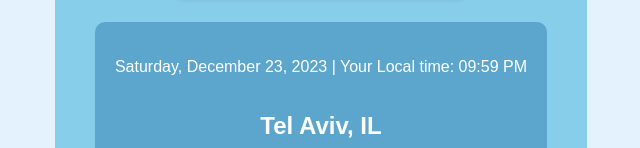
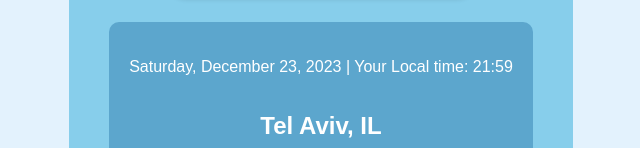
Before and after one commit to EladDavid-SW/Weatherly-NextJS, a Next.js app: page / in a window 1280 px wide. Shown: the part 309-457 px from the top of the page, without its empty margins (339-979 px from the left). Built offline with nearby package versions, Linux system fonts and the light colour scheme; no server answers.

Commit message:
WeatherContent local time update

```diff
--- a/src/components/WeatherContent.js
+++ b/src/components/WeatherContent.js
@@ -28,11 +28,12 @@ const WeatherContent = ({ data }) => {
     if (data) {
       setWeatherData({ ...weatherData, ...data })
     }
-    const currentDate = new Date()
-    const dateOptions = { weekday: 'long', year: 'numeric', month: 'long', day: 'numeric' }
-    const timeOptions = { hour: '2-digit', minute: '2-digit' }
-    const localTime = currentDate.toLocaleTimeString([], timeOptions)
-    setFullDateDisplay(`${currentDate.toLocaleDateString('en-US', dateOptions)} | Your Local time: ${localTime}`)
+    const currentDate = new Date();
+const dateOptions = { weekday: 'long', year: 'numeric', month: 'long', day: 'numeric' };
+const timeOptions = { hour: '2-digit', minute: '2-digit', hour12: false, hourCycle: 'h23' };
+const localTime = currentDate.toLocaleTimeString([], timeOptions);
+setFullDateDisplay(`${currentDate.toLocaleDateString('en-US', dateOptions)} | Your Local time: ${localTime}`);
+
   }, [data])
 
   // Determine which weather icon to use
```
